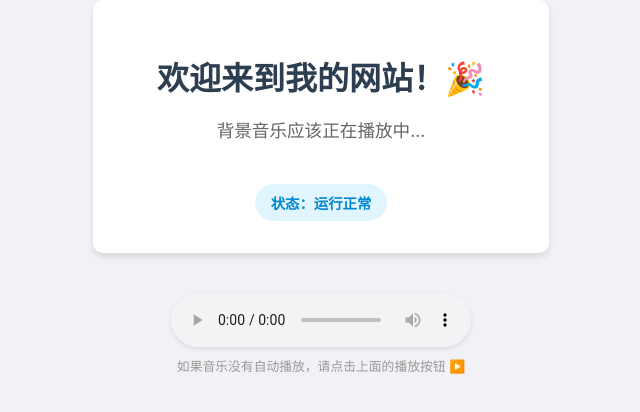
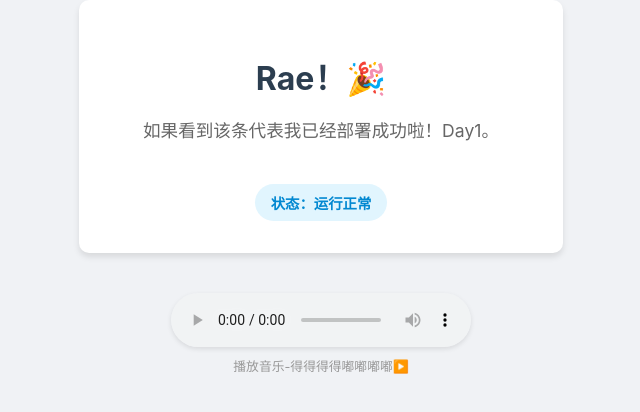
Before and after one commit to zz2x14/lmstroy, a plain HTML site: page index.html in a window 1280 px wide. Shown: the whole page, without its empty margins (319-959 px from the left). Drawn offline with Linux system fonts and the light colour scheme.

Commit message:
Update index.html

```diff
--- a/index.html
+++ b/index.html
@@ -62,8 +62,8 @@
 <body>
 
     <div class="container">
-        <h1>欢迎来到我的网站！🎉</h1>
-        <p>背景音乐应该正在播放中...</p>
+        <h1>Rae！🎉</h1>
+        <p>如果看到该条代表我已经部署成功啦！Day1。</p>
         <div class="status">状态：运行正常</div>
     </div>
 
@@ -72,7 +72,7 @@
             <source src="Class Historian.mp3" type="audio/mpeg">
             您的浏览器不支持音频元素。
         </audio>
-        <div class="note">如果音乐没有自动播放，请点击上面的播放按钮 ▶️</div>
+        <div class="note">播放音乐-得得得得嘟嘟嘟嘟▶️</div>
     </div>
 
     <script>
```
